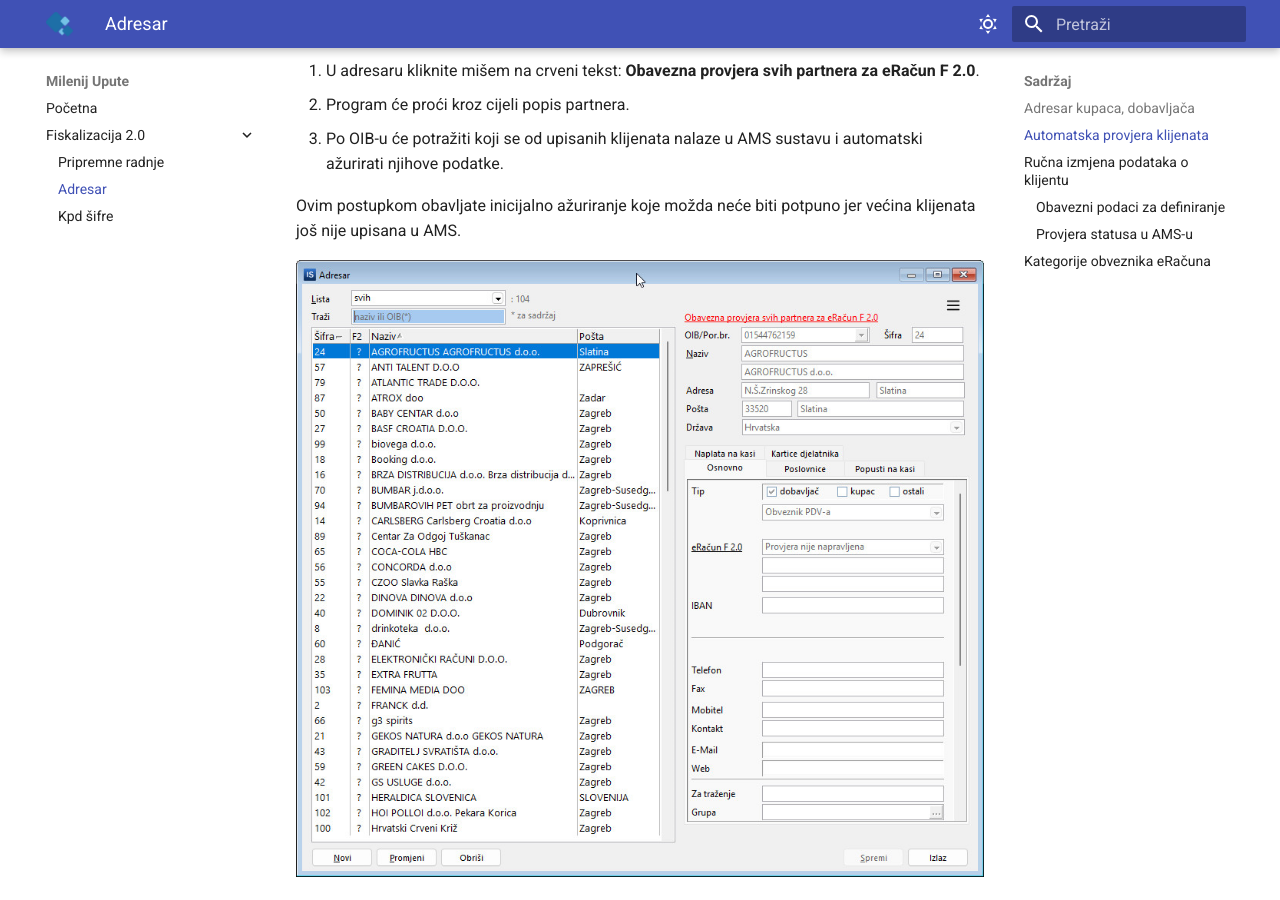
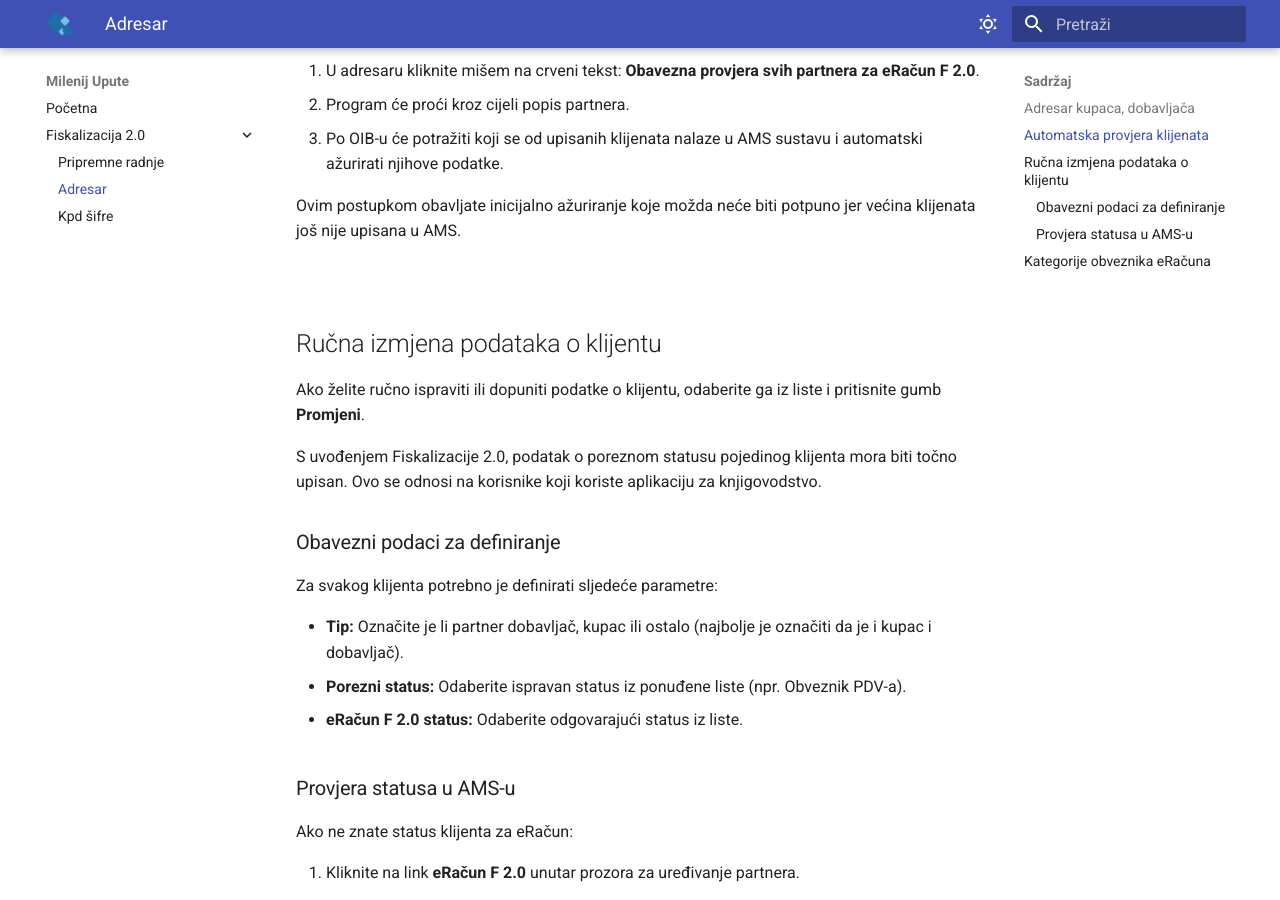
Before and after one commit to Milenij/milenij-upute, an MkDocs documentation site: the page built from docs/fiskalizacija-2-0/adresar/index.md, in a window 1280 px wide and 900 px high, scrolled down 642 px. Built offline with MkDocs 1.6.1 and Material for MkDocs 9.7.7, drawn with Linux system fonts in a browser that asks for light colours.

Commit message:
Update Fiskalizacija 2.0. “adresar/index”

```diff
--- a/docs/fiskalizacija-2-0/adresar/index.md
+++ b/docs/fiskalizacija-2-0/adresar/index.md
@@ -24,7 +24,7 @@ Za inicijalno ažuriranje podataka, slijedite ove korake:
 
 Ovim postupkom obavljate inicijalno ažuriranje koje možda neće biti potpuno jer većina klijenata još nije upisana u AMS.
 
-![](../../assets/images/slika_adresar.png)
+![]()
 
 ## Ručna izmjena podataka o klijentu
 
```
